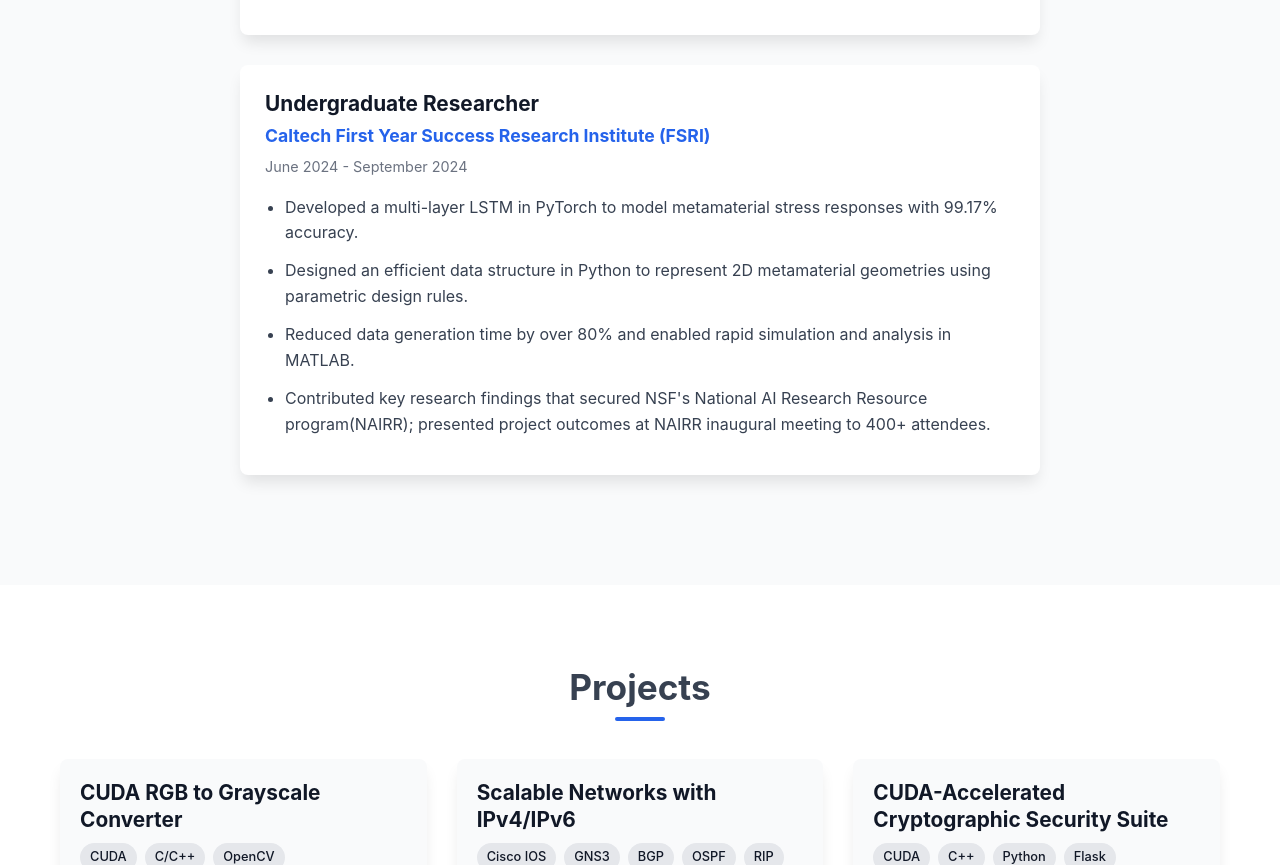
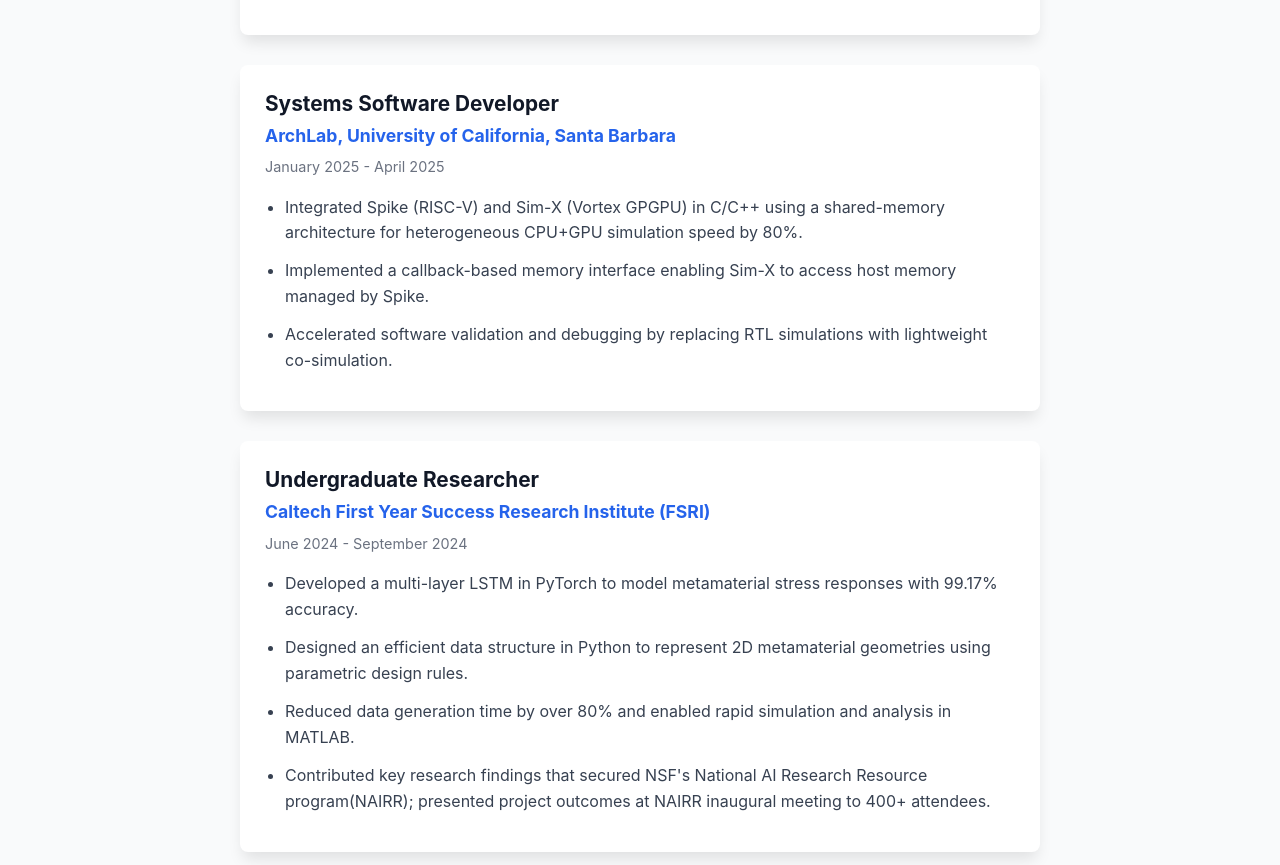
Before and after one commit to AbakahAlexander/pweb, a plain HTML site: page index.html in a window 1280 px wide. Shown: the part 3177-4042 px from the top of the page. Drawn offline with Linux system fonts and the light colour scheme.

Commit message:
new experience

```diff
--- a/index.html
+++ b/index.html
@@ -146,6 +146,18 @@
                             <li>Created tools to assist users in uploading and editing data in CaltechDATA, streamlining data deposition workflows.</li>
                             <li>Identify and facilitate ingestion of missing datasets linked to Caltech publications through metadata analysis.</li>
                             <li>Maintain platform for 650+ Caltech professors and researchers, improving data storage and publication.</li>
+                        </ul>
+                    </div>
+                </div>
+                <div class="timeline-item">
+                    <div class="timeline-content">
+                        <h3>Systems Software Developer</h3>
+                        <h4>ArchLab, University of California, Santa Barbara</h4>
+                        <p class="duration">January 2025 - April 2025</p>
+                        <ul>
+                            <li>Integrated Spike (RISC-V) and Sim-X (Vortex GPGPU) in C/C++ using a shared-memory architecture for heterogeneous CPU+GPU simulation speed by 80%.</li>
+                            <li>Implemented a callback-based memory interface enabling Sim-X to access host memory managed by Spike.</li>
+                            <li>Accelerated software validation and debugging by replacing RTL simulations with lightweight co-simulation.</li>
                         </ul>
                     </div>
                 </div>
```
